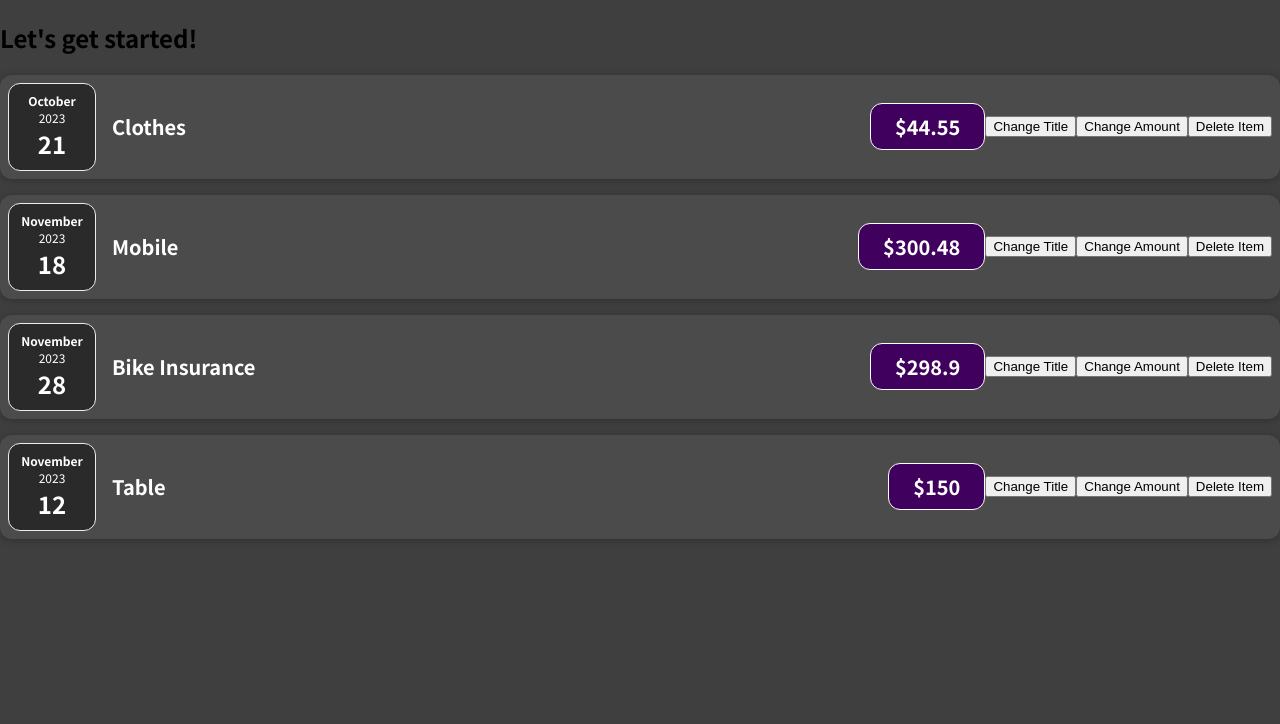
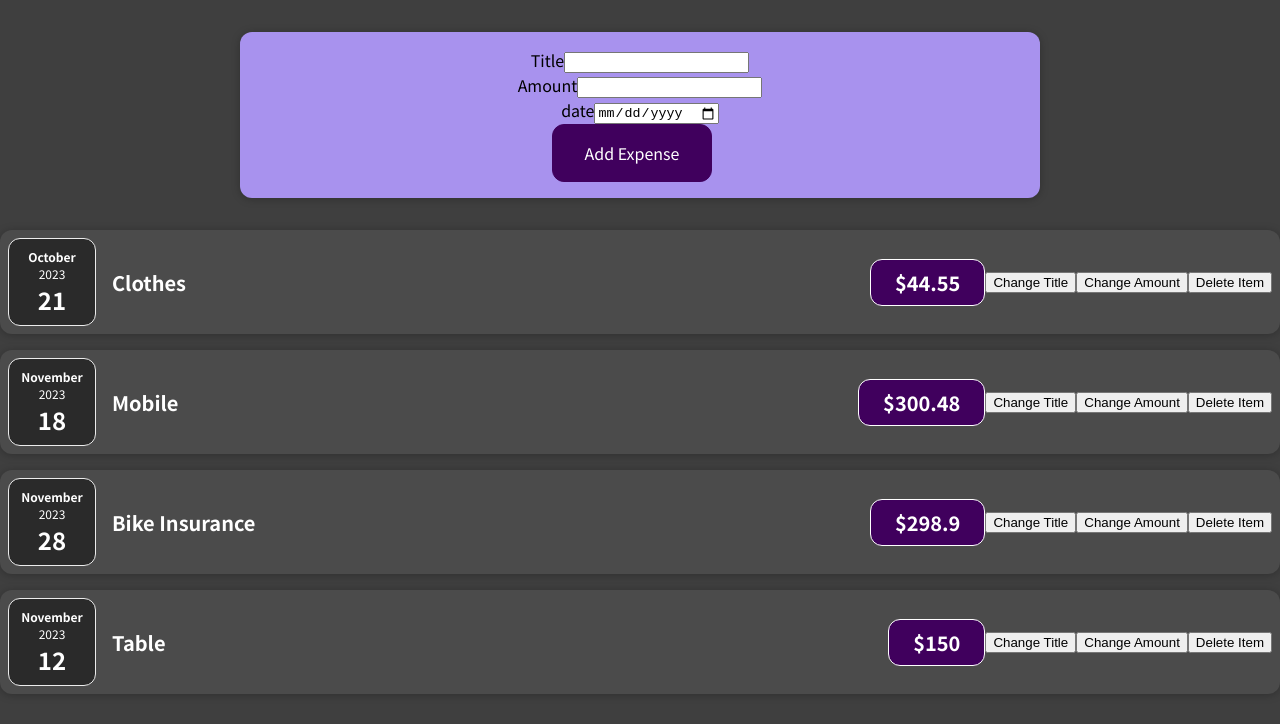
Before and after one commit to Ganeshbjamkar/GettingStartedWithReactjs, a React (Create React App) app: page / in a window 1280 px wide. Shown: the top 724 px of the page. Built offline with nearby package versions, Linux system fonts and the light colour scheme.

Commit message:
Creating your own first Component

```diff
--- a/src/App.js
+++ b/src/App.js
@@ -1,4 +1,6 @@
+import React from "react";
 import ExpenseItem from "./components/expenses/ExpenseItem";
+import NewExpense from "./components/NewExpense/NewExpensse";
 
 const App = () => {
   const expenses = [
@@ -25,7 +27,7 @@ const App = () => {
 
   return (
     <div>
-      <h2>Let's get started!</h2>
+      <NewExpense />
       <ExpenseItem
         title={expenses[0].title}
         amount={expenses[0].amount}
--- /dev/null
+++ b/src/components/NewExpense/ExpenseForm.css
@@ -0,0 +1,26 @@
+.new-expense__controls {
+    display: flex;
+    flex-wrap: wrap;
+    gap: 1rem;
+    margin-bottom: 1rem;
+    text-align: left;
+}
+
+.new-expense__control label {
+    font-weight: bold;
+    margin-bottom: 0.5rem;
+    display: block;
+}
+
+.new-expense__control input {
+    font: inherit;
+    padding: 0.5rem;
+    border-radius: 6px;
+    border: 1px solid #ccc;
+    width: 20rem;
+    max-width: 100%;
+}
+
+.new-expense__actions {
+    text-align: right;
+}
--- /dev/null
+++ b/src/components/NewExpense/ExpenseForm.js
@@ -0,0 +1,33 @@
+import React from "react";
+import "./ExpenseForm.css";
+
+const ExpenseForm = () => {
+  const titleChangeHandler = (event) => {
+    console.log(event.target.value);
+  };
+  return (
+    <form>
+      <div className="new-expense_controls">
+        <div className="new-expene_control">
+          <label>Title</label>
+          <input type="text" onChange={titleChangeHandler} />
+        </div>
+
+        <div className="new-expene_control">
+          <label>Amount</label>
+          <input type="number" min="0.01" step="0.01" />
+        </div>
+
+        <div className="new-expene_control">
+          <label>date</label>
+          <input type="date" min="2023/01/01" max="2023/12/31" />
+        </div>
+      </div>
+      <div className="new-expense_actions">
+        <button type="submit">Add Expense</button>
+      </div>
+    </form>
+  );
+};
+
+export default ExpenseForm;
--- /dev/null
+++ b/src/components/NewExpense/NewExpense.css
@@ -0,0 +1,38 @@
+.new-expense {
+    background-color: #a892ee;
+    padding: 1rem;
+    margin: 2rem auto;
+    width: 50rem;
+    max-width: 95%;
+    border-radius: 12px;
+    text-align: center;
+    box-shadow: 0 1px 8px rgba(0, 0, 0, 0.25);
+}
+
+.new-expense button {
+    font: inherit;
+    cursor: pointer;
+    padding: 1rem 2rem;
+    border: 1px solid #40005d;
+    background-color: #40005d;
+    color: white;
+    border-radius: 12px;
+    margin-right: 1rem;
+}
+
+.new-expense button:hover,
+.new-expense button:active {
+    background-color: #510674;
+    border-color: #510674;
+}
+
+.new-expense button.alternative {
+    color: #220131;
+    border-color: transparent;
+    background-color: transparent;
+}
+
+.new-expense button.alternative:hover,
+.new-expense button.alternative:active {
+    background-color: #ddb3f8;
+}
--- /dev/null
+++ b/src/components/NewExpense/NewExpensse.js
@@ -0,0 +1,13 @@
+import React from "react";
+import "./NewExpense.css";
+import ExpenseForm from "./ExpenseForm";
+
+const NewExpense = () => {
+  return (
+    <div className="new-expense">
+      <ExpenseForm />
+    </div>
+  );
+};
+
+export default NewExpense;
```
